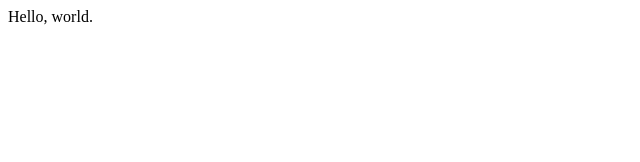
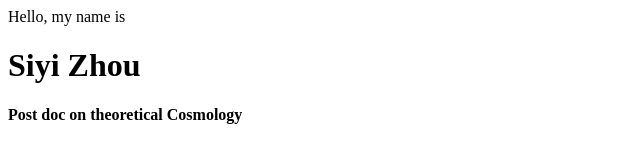
Before and after one commit to zhousiguo/stringgirl.github.io, a plain HTML site: page index.html in a window 1280 px wide. Shown: the whole page, without its empty margins (0-640 px from the left). Drawn offline with Linux system fonts and the light colour scheme.

Commit message:
tried some changes

```diff
--- a/index.html
+++ b/index.html
@@ -2,7 +2,9 @@
 <html>
 
 <body>
-Hello, world.
+Hello, my name is
+<h1>Siyi Zhou</h1>
+<h4>Post doc on theoretical Cosmology</h4>
 </body>
 
 
```
